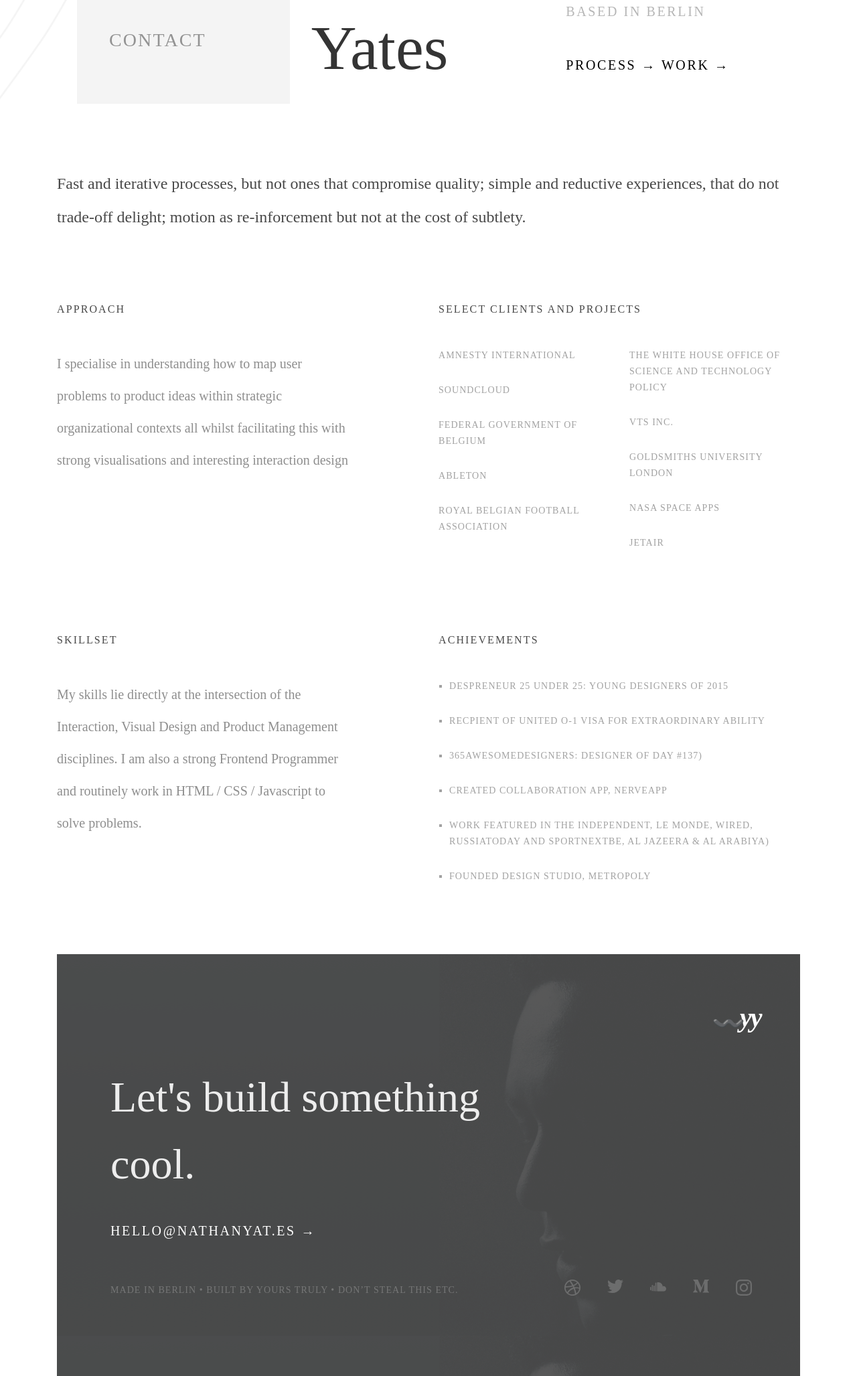
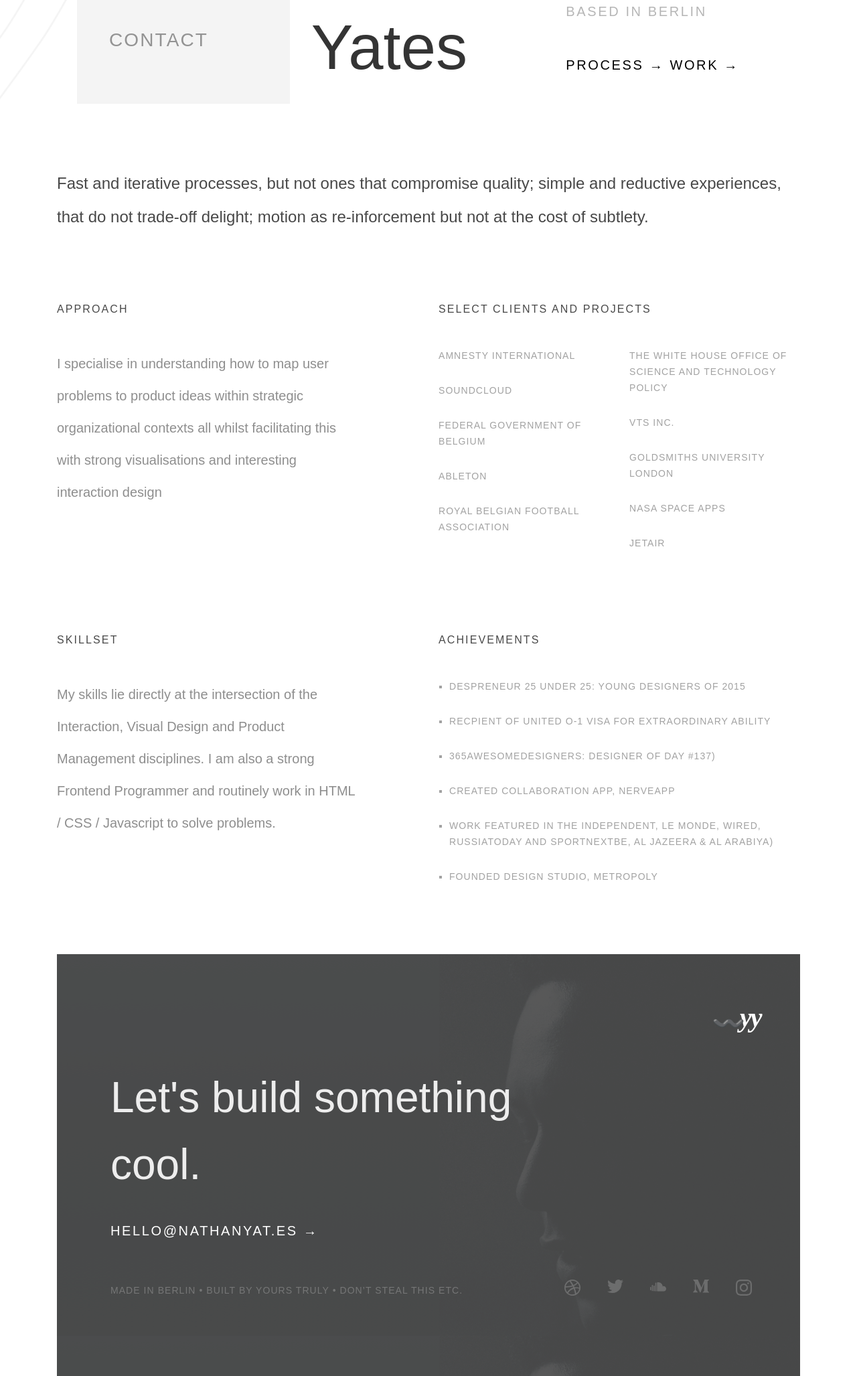
Before and after one commit to nathanjamesyates/nathanjamesyates.github.io, a plain HTML site: page index.html in a window 1280 px wide. Shown: the part 475-2530 px from the top of the page at 67% size. Drawn offline with nearby package versions, Linux system fonts and the light colour scheme.

Commit message:
Font-fix

```diff
--- a/css/custom.css
+++ b/css/custom.css
@@ -1,14 +1,14 @@
 h1 {
     font-family: 'Roboto Mono', monospace;
     opacity: 1;
-    font-family: RobotoMono-Medium;
+    font-family: RobotoMono-Medium, sans-serif !important;;
     font-size: 94px;
     color: #343434;
     line-height: 124px;
 }
 
 h2{
-    font-family: RobotoMono-Medium;
+    font-family: RobotoMono-Medium, sans-serif !important;;
     font-size: 20px;
     color: #B6B6B6;
     letter-spacing: 2.62px;
@@ -22,7 +22,7 @@ h2{
 
 
 h4 {
-    font-family: RobotoMono-Medium;
+    font-family: RobotoMono-Medium, sans-serif !important;;
     text-transform: uppercase;
     font-size: 16px;
     color: #A2A2A2;
@@ -31,14 +31,14 @@ h4 {
 }
 
 h3{
-    font-family: RobotoMono-Medium;
+    font-family: RobotoMono-Medium, sans-serif !important;;
     font-size: 24px;
     color: #484848;
     line-height: 50px;
 }
 
 .main-button{
-    font-family: RobotoMono-Bold;
+    font-family: RobotoMono-Bold, sans-serif !important;;
     font-size: 20px;
     color: #000000;
     letter-spacing: 2.62px;
@@ -105,7 +105,7 @@ h3{
 }
 
 .nav-link{
-    font-family: RobotoMono-Medium;
+    font-family: RobotoMono-Medium, sans-serif !important;;
     font-size: 28px;
     color: #939393;
     text-align: left;
@@ -115,7 +115,7 @@ h3{
 
 
 .active{
-    font-family: RobotoMono-Medium;
+    font-family: RobotoMono-Medium, sans-serif !important;;
     font-size: 28px;
     color: #343434;
     text-align: left;
@@ -130,7 +130,7 @@ h3{
 }
 
 .achievements{
-    font-family: RobotoMono-Medium;
+    font-family: RobotoMono-Medium, sans-serif !important;;
     font-size: 14px;
     color: #A2A2A2;
     letter-spacing: 1.05px;
@@ -154,7 +154,7 @@ h3{
 }
 
 h5{
-font-family: RobotoMono-Bold;
+font-family: RobotoMono-Bold, sans-serif !important;;
 font-size: 16px;
 color: #484848;
 letter-spacing: 2.1px;
@@ -165,7 +165,7 @@ margin-bottom: 40px;
 }
 
 .caption{
-    font-family: RobotoMono-Medium;
+    font-family: RobotoMono-Medium, sans-serif !important;;
     font-size: 14px;
     color: #A2A2A2;
     letter-spacing: 1.05px;
@@ -178,7 +178,7 @@ margin-bottom: 40px;
 }
 
 p{
-    font-family: RobotoMono-Medium;
+    font-family: RobotoMono-Medium, sans-serif !important;;
     font-size: 20px;
     color: #8E8E8E;
     line-height: 48px;
@@ -196,14 +196,14 @@ p{
 
 .footer h1{
     opacity: 0.9;
-    font-family: RobotoMono-Medium;
+    font-family: RobotoMono-Medium, sans-serif !important;;
     font-size: 64px;
     color: #FFFFFF;
     line-height: 100px;
 }
 
 .footer .main-button{
-    font-family: RobotoMono-Medium;
+    font-family: RobotoMono-Medium, sans-serif !important;;
     font-size: 20px;
     color: #FFFFFF;
     letter-spacing: 2.62px;
@@ -291,7 +291,7 @@ p{
 }
 
 .blog-header{
-    font-family: RobotoMono-Medium;
+    font-family: RobotoMono-Medium, sans-serif !important;;
     font-size: 34px;
     color: #484848;
     line-height: 50px;
@@ -361,7 +361,7 @@ p{
         visibility: hidden;
     }
     .nav-link {
-    font-family: RobotoMono-Medium;
+    font-family: RobotoMono-Medium, sans-serif !important;;
     font-size: 20px;
     color: #939393;
     text-align: left;
@@ -373,7 +373,7 @@ p{
     }
     .footer h1 {
         opacity: 0.9;
-        font-family: RobotoMono-Medium;
+        font-family: RobotoMono-Medium, sans-serif !important;;
         font-size: 34px;
         color: #FFFFFF;
         line-height: 70px;
@@ -384,14 +384,14 @@ p{
     .footer h1 {
         margin-top: 44px;
         opacity: 0.9;
-        font-family: RobotoMono-Medium;
+        font-family: RobotoMono-Medium, sans-serif !important;;
         font-size: 30px;
         color: #FFFFFF;
         line-height: 54px;
     }
 
     .footer .main-button {
-            font-family: RobotoMono-Medium;
+            font-family: RobotoMono-Medium, sans-serif !important;;
             font-size: 13px;
             color: #FFFFFF;
             letter-spacing: 2.62px;
@@ -411,7 +411,7 @@ p{
         visibility: hidden;
     }
     .nav-link {
-    font-family: RobotoMono-Medium;
+    font-family: RobotoMono-Medium, sans-serif !important;;
     font-size: 20px;
     color: #939393;
     text-align: left;
@@ -423,7 +423,7 @@ p{
     }
     .footer h1 {
         opacity: 0.9;
-        font-family: RobotoMono-Medium;
+        font-family: RobotoMono-Medium, sans-serif !important;;
         font-size: 34px;
         color: #FFFFFF;
         line-height: 70px;
@@ -433,14 +433,14 @@ p{
     }
     .footer h1 {
         opacity: 0.9;
-        font-family: RobotoMono-Medium;
+        font-family: RobotoMono-Medium, sans-serif !important;;
         font-size: 64px;
         color: #FFFFFF;
         line-height: 100px;
     }
 
     .footer .main-button {
-        font-family: RobotoMono-Medium;
+        font-family: RobotoMono-Medium, sans-serif !important;;
         font-size: 20px;
         color: #FFFFFF;
         letter-spacing: 2.62px;
@@ -460,7 +460,7 @@ p{
         visibility: visible;
     }
     .nav-link {
-    font-family: RobotoMono-Medium;
+    font-family: RobotoMono-Medium, sans-serif !important;;
     font-size: 20px;
     color: #939393;
     text-align: left;
@@ -475,14 +475,14 @@ p{
     }
     .footer h1 {
         opacity: 0.9;
-        font-family: RobotoMono-Medium;
+        font-family: RobotoMono-Medium, sans-serif !important;;
         font-size: 64px;
         color: #FFFFFF;
         line-height: 100px;
     }
 
     .footer .main-button {
-        font-family: RobotoMono-Medium;
+        font-family: RobotoMono-Medium, sans-serif !important;;
         font-size: 20px;
         color: #FFFFFF;
         letter-spacing: 2.62px;
@@ -502,7 +502,7 @@ p{
         visibility: visible;
     }
     .nav-link{
-        font-family: RobotoMono-Medium;
+        font-family: RobotoMono-Medium, sans-serif !important;;
         font-size: 28px;
         color: #939393;
         text-align: left;
@@ -517,14 +517,14 @@ p{
     }
     .footer h1 {
         opacity: 0.9;
-        font-family: RobotoMono-Medium;
+        font-family: RobotoMono-Medium, sans-serif !important;;
         font-size: 64px;
         color: #FFFFFF;
         line-height: 100px;
     }
 
     .footer .main-button {
-        font-family: RobotoMono-Medium;
+        font-family: RobotoMono-Medium, sans-serif !important;;
         font-size: 20px;
         color: #FFFFFF;
         letter-spacing: 2.62px;
@@ -544,7 +544,7 @@ p{
         visibility: visible;
     }
     .nav-link{
-        font-family: RobotoMono-Medium;
+        font-family: RobotoMono-Medium, sans-serif !important;;
         font-size: 28px;
         color: #939393;
         text-align: left;
@@ -556,7 +556,7 @@ p{
     }
     .footer h1{
         opacity: 0.9;
-        font-family: RobotoMono-Medium;
+        font-family: RobotoMono-Medium, sans-serif !important;;
         font-size: 64px;
         color: #FFFFFF;
         line-height: 100px;
@@ -566,14 +566,14 @@ p{
     }
     .footer h1 {
         opacity: 0.9;
-        font-family: RobotoMono-Medium;
+        font-family: RobotoMono-Medium, sans-serif !important;;
         font-size: 64px;
         color: #FFFFFF;
         line-height: 100px;
     }
 
     .footer .main-button {
-        font-family: RobotoMono-Medium;
+        font-family: RobotoMono-Medium, sans-serif !important;, sans-serif !important;
         font-size: 20px;
         color: #FFFFFF;
         letter-spacing: 2.62px;
```
